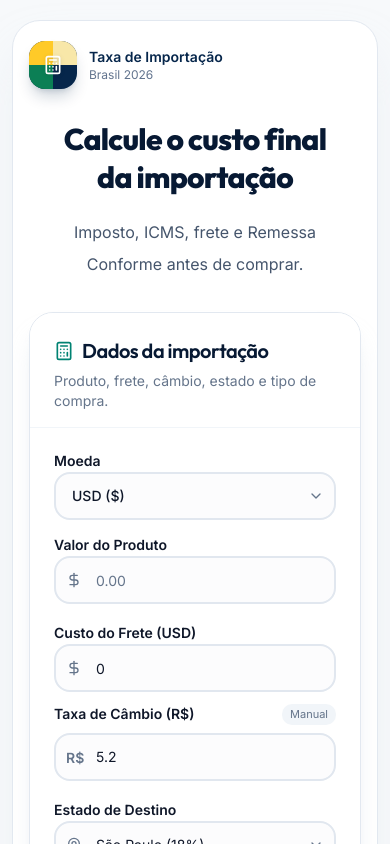
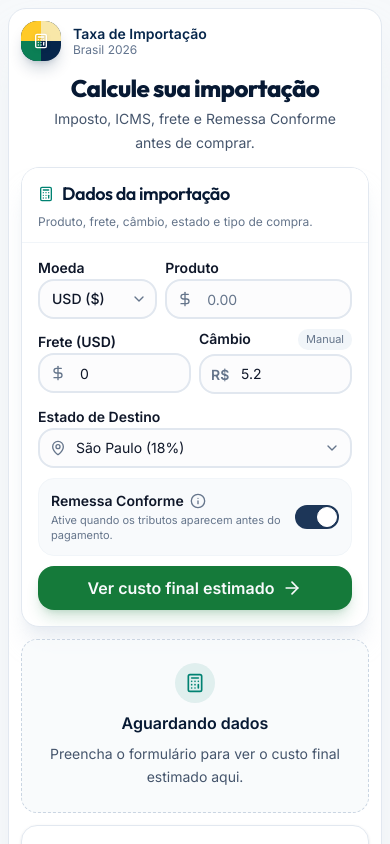
Before and after one commit to ghostBoss0905/brazil-tax-calculator, a React (Vite) app: page / in a window 390 px wide. Shown: the top 844 px of the page. Built offline with nearby package versions, Linux system fonts and the light colour scheme.

Commit message:
Compact mobile calculator hero

```diff
--- a/src/pages/Home.tsx
+++ b/src/pages/Home.tsx
@@ -278,8 +278,8 @@ export default function Home() {
 
   return (
     <div className="min-h-screen overflow-x-hidden bg-[#f7f9fb] font-sans pb-20 selection:bg-[#f5c400]/30">
-      <main className="mx-auto w-full max-w-7xl min-w-0 px-3 pb-10 pt-5 sm:px-6 lg:px-8 lg:pt-10">
-        <section className="relative w-full max-w-full overflow-hidden rounded-[28px] border border-slate-200 bg-white shadow-2xl shadow-slate-200/70">
+      <main className="mx-auto w-full max-w-7xl min-w-0 px-2 pb-10 pt-2 sm:px-6 sm:pt-5 lg:px-8 lg:pt-10">
+        <section className="relative w-full max-w-full overflow-hidden rounded-[18px] border border-slate-200 bg-white shadow-2xl shadow-slate-200/70 sm:rounded-[28px]">
           <GeometricBrazilStrip />
           <div className="pointer-events-none absolute right-0 top-24 hidden h-80 w-80 opacity-60 lg:block">
             <div className="grid h-full grid-cols-4">
@@ -306,21 +306,21 @@ export default function Home() {
             </div>
           </div>
 
-          <div className="relative min-w-0 px-4 py-5 sm:px-8 sm:py-8 lg:pl-28 lg:pr-8">
-            <header className="mb-8 flex flex-col gap-8 lg:mb-12">
+          <div className="relative min-w-0 px-3 py-3 sm:px-8 sm:py-8 lg:pl-28 lg:pr-8">
+            <header className="mb-3 flex flex-col gap-3 sm:mb-8 sm:gap-8 lg:mb-12">
               <div className="flex min-w-0 items-center justify-between gap-4">
                 <div className="flex min-w-0 items-center gap-3">
-                  <div className="relative flex h-12 w-12 items-center justify-center overflow-hidden rounded-2xl bg-[#06264b] text-white shadow-lg shadow-[#06264b]/20">
-                    <span className="absolute left-0 top-0 h-6 w-6 bg-[#ffca28]" />
-                    <span className="absolute bottom-0 left-0 h-6 w-6 bg-[#0b7f55]" />
-                    <span className="absolute right-0 top-0 h-6 w-6 bg-[#f8e7a8]" />
-                    <Calculator className="relative h-5 w-5 text-white drop-shadow" />
+                  <div className="relative flex h-10 w-10 items-center justify-center overflow-hidden rounded-xl bg-[#06264b] text-white shadow-lg shadow-[#06264b]/20 sm:h-12 sm:w-12 sm:rounded-2xl">
+                    <span className="absolute left-0 top-0 h-5 w-5 bg-[#ffca28] sm:h-6 sm:w-6" />
+                    <span className="absolute bottom-0 left-0 h-5 w-5 bg-[#0b7f55] sm:h-6 sm:w-6" />
+                    <span className="absolute right-0 top-0 h-5 w-5 bg-[#f8e7a8] sm:h-6 sm:w-6" />
+                    <Calculator className="relative h-4 w-4 text-white drop-shadow sm:h-5 sm:w-5" />
                   </div>
                   <div className="min-w-0 text-left">
-                    <p className="text-sm font-semibold text-[#06264b]">
+                    <p className="text-sm font-semibold leading-tight text-[#06264b]">
                       Taxa de Importação
                     </p>
-                    <p className="text-xs text-slate-500">
+                    <p className="text-xs leading-tight text-slate-500">
                       Brasil 2026
                     </p>
                   </div>
@@ -335,51 +335,56 @@ export default function Home() {
               </div>
 
               <div className="mx-auto max-w-3xl min-w-0 text-center">
-                <h1 className="text-balance text-3xl font-extrabold leading-tight tracking-tight text-[#071933] sm:text-5xl lg:text-6xl">
-                  Calcule o custo final da importação
+                <h1 className="text-balance text-2xl font-extrabold leading-tight tracking-tight text-[#071933] sm:text-5xl lg:text-6xl">
+                  <span className="sm:hidden">Calcule sua importação</span>
+                  <span className="hidden sm:inline">
+                    Calcule o custo final da importação
+                  </span>
                 </h1>
-                <p className="mx-auto mt-5 max-w-[300px] text-pretty break-words text-base leading-8 text-slate-600 sm:max-w-2xl sm:text-lg">
+                <p className="mx-auto mt-1 max-w-[300px] text-pretty break-words text-sm leading-6 text-slate-600 sm:mt-5 sm:max-w-2xl sm:text-lg sm:leading-8">
                   Imposto, ICMS, frete e Remessa Conforme antes de comprar.
                 </p>
               </div>
             </header>
 
-        <div className="grid min-w-0 grid-cols-1 gap-5 lg:grid-cols-12 lg:gap-8">
+        <div className="grid min-w-0 grid-cols-1 gap-3 sm:gap-5 lg:grid-cols-12 lg:gap-8">
           <div className="min-w-0 lg:col-span-8">
-            <Card className="max-w-full overflow-hidden rounded-[24px] border-slate-200 bg-white shadow-xl shadow-slate-200/70">
-              <CardHeader className="border-b border-slate-100 bg-white pb-4">
-                <CardTitle className="flex min-w-0 items-center gap-2 text-xl text-[#071933]">
-                  <Calculator className="h-5 w-5 shrink-0 text-[#008272]" />
+            <Card className="max-w-full overflow-hidden rounded-[18px] border-slate-200 bg-white shadow-xl shadow-slate-200/70 sm:rounded-[24px]">
+              <CardHeader className="border-b border-slate-100 bg-white px-4 py-3 sm:p-6 sm:pb-4">
+                <CardTitle className="flex min-w-0 items-center gap-2 text-lg text-[#071933] sm:text-xl">
+                  <Calculator className="h-4 w-4 shrink-0 text-[#008272] sm:h-5 sm:w-5" />
                   Dados da importação
                 </CardTitle>
-                <CardDescription className="break-words">
+                <CardDescription className="break-words text-xs sm:text-sm">
                   Produto, frete, câmbio, estado e tipo de compra.
                 </CardDescription>
               </CardHeader>
 
-              <CardContent className="pt-5">
+              <CardContent className="px-4 pb-4 pt-3 sm:p-6 sm:pt-5">
                 <form
                   id="tax-form"
                   onSubmit={handleSubmit(onSubmit)}
-                  className="space-y-4"
+                  className="space-y-2.5 sm:space-y-4"
                 >
-                  <div className="grid grid-cols-1 gap-3 sm:grid-cols-3">
-                    <div className="min-w-0 space-y-2 sm:col-span-1">
-                      <Label htmlFor="currency">Moeda</Label>
+                  <div className="grid grid-cols-[0.78fr_1.22fr] gap-2 sm:grid-cols-3 sm:gap-3">
+                    <div className="min-w-0 space-y-1 sm:col-span-1 sm:space-y-2">
+                      <Label htmlFor="currency" className="text-sm">Moeda</Label>
                       <div className="relative">
                         <select
                           {...register("currency")}
-                          className="flex h-12 w-full appearance-none rounded-xl border-2 border-input bg-background px-4 py-2 pr-8 text-sm font-medium ring-offset-background focus-visible:border-primary focus-visible:outline-none focus-visible:ring-4 focus-visible:ring-primary/10"
+                          className="flex h-10 w-full appearance-none rounded-xl border-2 border-input bg-background px-3 py-2 pr-7 text-sm font-medium ring-offset-background focus-visible:border-primary focus-visible:outline-none focus-visible:ring-4 focus-visible:ring-primary/10 sm:h-12 sm:px-4 sm:pr-8"
                         >
                           <option value="USD">USD ($)</option>
                           <option value="EUR">EUR (€)</option>
                         </select>
-                        <ChevronDown className="absolute right-3 top-1/2 -translate-y-1/2 w-4 h-4 text-muted-foreground pointer-events-none" />
+                        <ChevronDown className="absolute right-2.5 top-1/2 h-4 w-4 -translate-y-1/2 text-muted-foreground pointer-events-none sm:right-3" />
                       </div>
                     </div>
 
-                    <div className="min-w-0 space-y-2 sm:col-span-2">
-                      <Label htmlFor="productValue">Valor do Produto</Label>
+                    <div className="min-w-0 space-y-1 sm:col-span-2 sm:space-y-2">
+                      <Label htmlFor="productValue" className="text-sm">
+                        Produto
+                      </Label>
                       <Input
                         id="productValue"
                         type="number"
@@ -395,8 +400,8 @@ export default function Home() {
                         {...register("productValue")}
                         className={
                           errors.productValue
-                            ? "border-destructive focus-visible:ring-destructive/20"
-                            : ""
+                            ? "h-10 border-destructive focus-visible:ring-destructive/20 sm:h-12"
+                            : "h-10 sm:h-12"
                         }
                       />
                       {errors.productValue && (
@@ -407,10 +412,10 @@ export default function Home() {
                     </div>
                   </div>
 
-                  <div className="grid grid-cols-1 gap-3 sm:grid-cols-2">
-                    <div className="min-w-0 space-y-2">
-                      <Label htmlFor="shippingCost">
-                        Custo do Frete ({selectedCurrency})
+                  <div className="grid grid-cols-2 gap-2 sm:gap-3">
+                    <div className="min-w-0 space-y-1 sm:space-y-2">
+                      <Label htmlFor="shippingCost" className="text-sm">
+                        Frete ({selectedCurrency})
                       </Label>
                       <Input
                         id="shippingCost"
@@ -425,15 +430,16 @@ export default function Home() {
                           )
                         }
                         {...register("shippingCost")}
+                        className="h-10 sm:h-12"
                       />
                     </div>
 
-                    <div className="min-w-0 space-y-2">
+                    <div className="min-w-0 space-y-1 sm:space-y-2">
                       <div className="flex min-w-0 items-center justify-between gap-3">
-                        <Label htmlFor="exchangeRate">
-                          Taxa de Câmbio (R$)
+                        <Label htmlFor="exchangeRate" className="text-sm">
+                          Câmbio
                         </Label>
-                        <span className="text-[11px] text-muted-foreground bg-secondary px-2 py-0.5 rounded-md">
+                        <span className="hidden rounded-md bg-secondary px-2 py-0.5 text-[11px] text-muted-foreground min-[390px]:inline">
                           Manual
                         </span>
                       </div>
@@ -446,8 +452,8 @@ export default function Home() {
                         {...register("exchangeRate")}
                         className={
                           errors.exchangeRate
-                            ? "border-destructive focus-visible:ring-destructive/20"
-                            : ""
+                            ? "h-10 border-destructive focus-visible:ring-destructive/20 sm:h-12"
+                            : "h-10 sm:h-12"
                         }
                       />
                       {errors.exchangeRate && (
@@ -458,12 +464,14 @@ export default function Home() {
                     </div>
                   </div>
 
-                  <div className="space-y-2">
-                    <Label htmlFor="state">Estado de Destino</Label>
+                  <div className="space-y-1 sm:space-y-2">
+                    <Label htmlFor="state" className="text-sm">
+                      Estado de Destino
+                    </Label>
                     <div className="relative">
                       <select
                         {...register("state")}
-                        className="flex h-12 w-full appearance-none rounded-xl border-2 border-input bg-background px-10 py-2 pr-8 text-sm ring-offset-background transition-all duration-200 focus-visible:border-primary focus-visible:outline-none focus-visible:ring-4 focus-visible:ring-primary/10"
+                        className="flex h-10 w-full appearance-none rounded-xl border-2 border-input bg-background px-9 py-2 pr-8 text-sm ring-offset-background transition-all duration-200 focus-visible:border-primary focus-visible:outline-none focus-visible:ring-4 focus-visible:ring-primary/10 sm:h-12 sm:px-10"
                       >
                         {BRAZILIAN_STATES.map((state) => (
                           <option key={state.code} value={state.code}>
@@ -476,9 +484,9 @@ export default function Home() {
                     </div>
                   </div>
 
-                  <div className="flex min-w-0 items-center justify-between gap-3 rounded-xl border border-secondary bg-secondary/50 p-4">
+                  <div className="flex min-w-0 items-center justify-between gap-3 rounded-xl border border-secondary bg-secondary/50 p-3 sm:p-4">
                     <div className="min-w-0 space-y-0.5">
-                      <Label className="flex cursor-pointer items-center gap-1.5 text-base">
+                      <Label className="flex cursor-pointer items-center gap-1.5 text-sm sm:text-base">
                         Remessa Conforme
                         <Tooltip>
                           <TooltipTrigger asChild>
@@ -492,7 +500,7 @@ export default function Home() {
                           </TooltipContent>
                         </Tooltip>
                       </Label>
-                      <p className="break-words text-xs text-muted-foreground">
+                      <p className="break-words text-[11px] leading-snug text-muted-foreground sm:text-xs">
                         Ative quando os tributos aparecem antes do pagamento.
                       </p>
                     </div>
@@ -512,7 +520,7 @@ export default function Home() {
                     type="submit"
                     variant="success"
                     size="lg"
-                    className="h-14 w-full whitespace-normal px-4 text-base shadow-lg shadow-accent/20 sm:text-lg"
+                    className="h-11 w-full whitespace-normal px-4 text-base shadow-lg shadow-accent/20 sm:h-14 sm:text-lg"
                   >
                     <span className="min-w-0">Ver custo final estimado</span>
                     <ArrowRight className="ml-2 h-5 w-5 shrink-0" />
```
